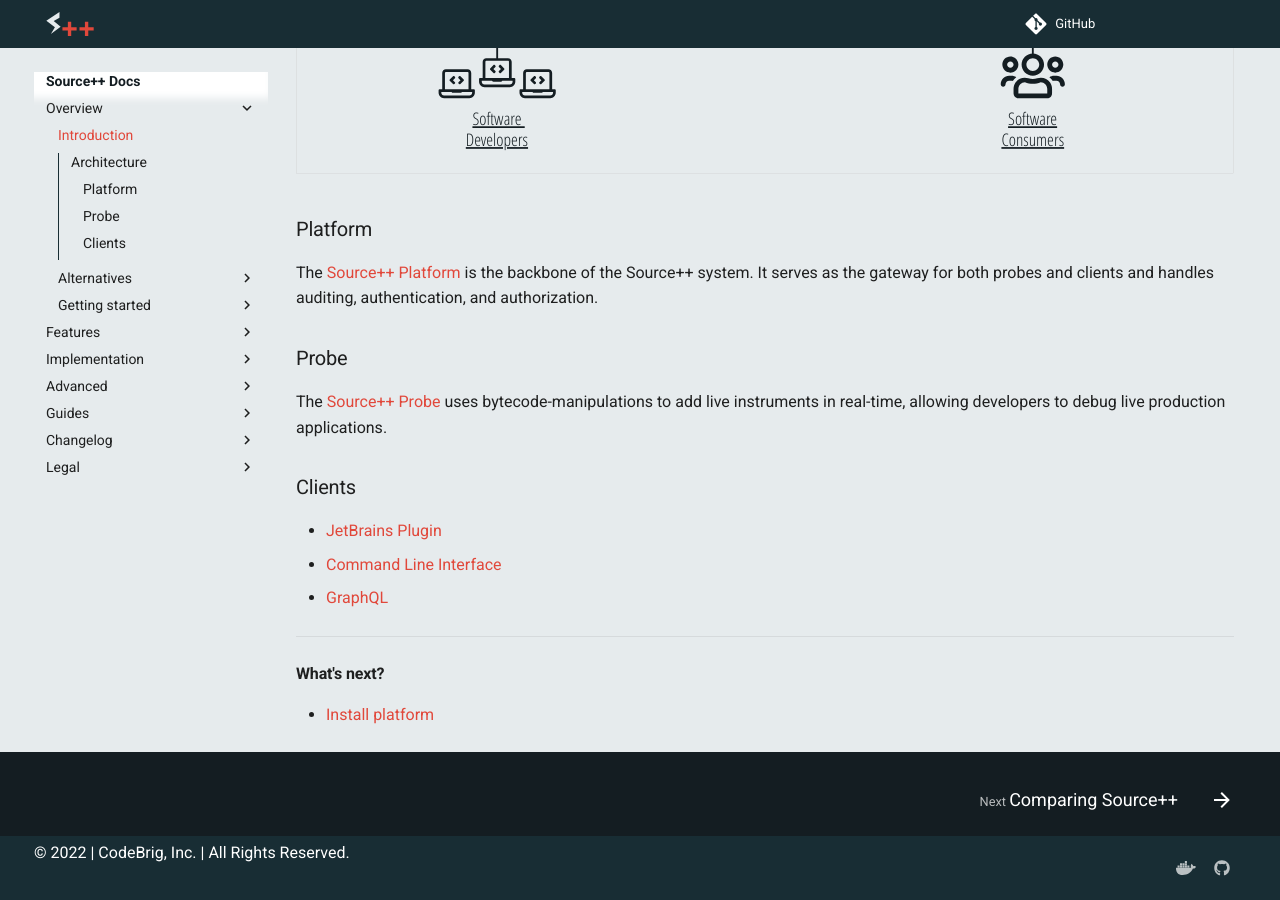
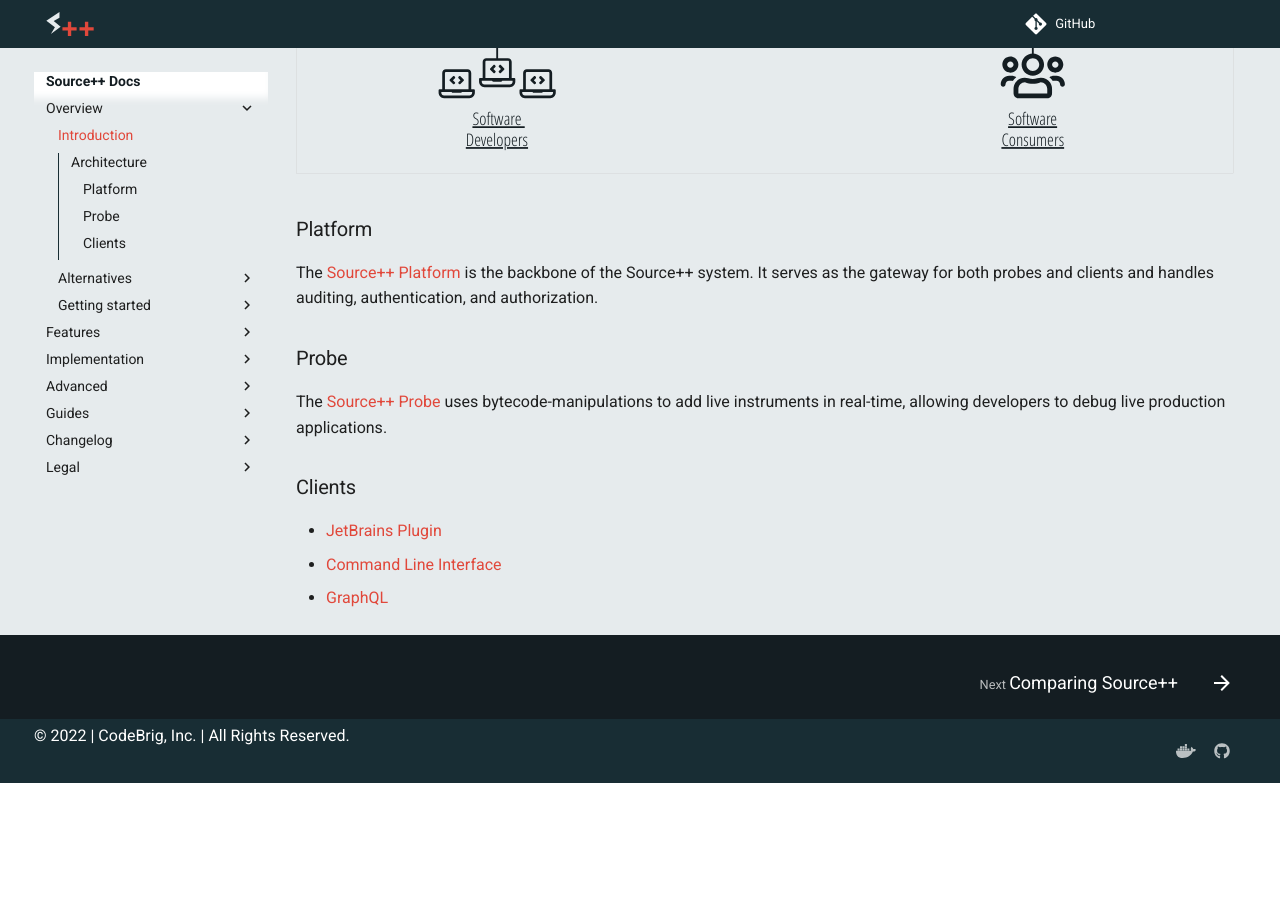
Before and after one commit to sourceplusplus/documentation, an MkDocs documentation site: the page built from docs/README.md, in a window 1280 px wide and 900 px high, scrolled down 983 px. Built offline with MkDocs 1.6.1 and Material for MkDocs 9.7.7, drawn with Linux system fonts in a browser that asks for light colours; the version menu is left out; after the commit the page ends 1766 px from its top, so only the background shows below that.

Commit message:
Update README.md

```diff
--- a/docs/README.md
+++ b/docs/README.md
@@ -20,21 +20,15 @@
 
 ### Platform
 
-The [Source++ Platform](../implementation/tools/platform/general.md) is the backbone of the Source++ system. It serves
+The [Source++ Platform](../implementation/tools/platform/) is the backbone of the Source++ system. It serves
 as the gateway for both probes and clients and handles auditing, authentication, and authorization.
 
 ### Probe
 
-The [Source++ Probe](../implementation/tools/probe/general.md) uses bytecode-manipulations to add live instruments in real-time, allowing developers to debug live production applications.
+The [Source++ Probe](../implementation/tools/probe/) uses bytecode-manipulations to add live instruments in real-time, allowing developers to debug live production applications.
 
 ### Clients
 
 - [JetBrains Plugin](../implementation/tools/clients/jetbrains-plugin.md)
 - [Command Line Interface](../implementation/tools/clients/cli.md)
 - [GraphQL](../implementation/tools/clients/graphql.md)
-
----
-
-#### What's next?
-
-- [Install platform](install-platform.md)
```
